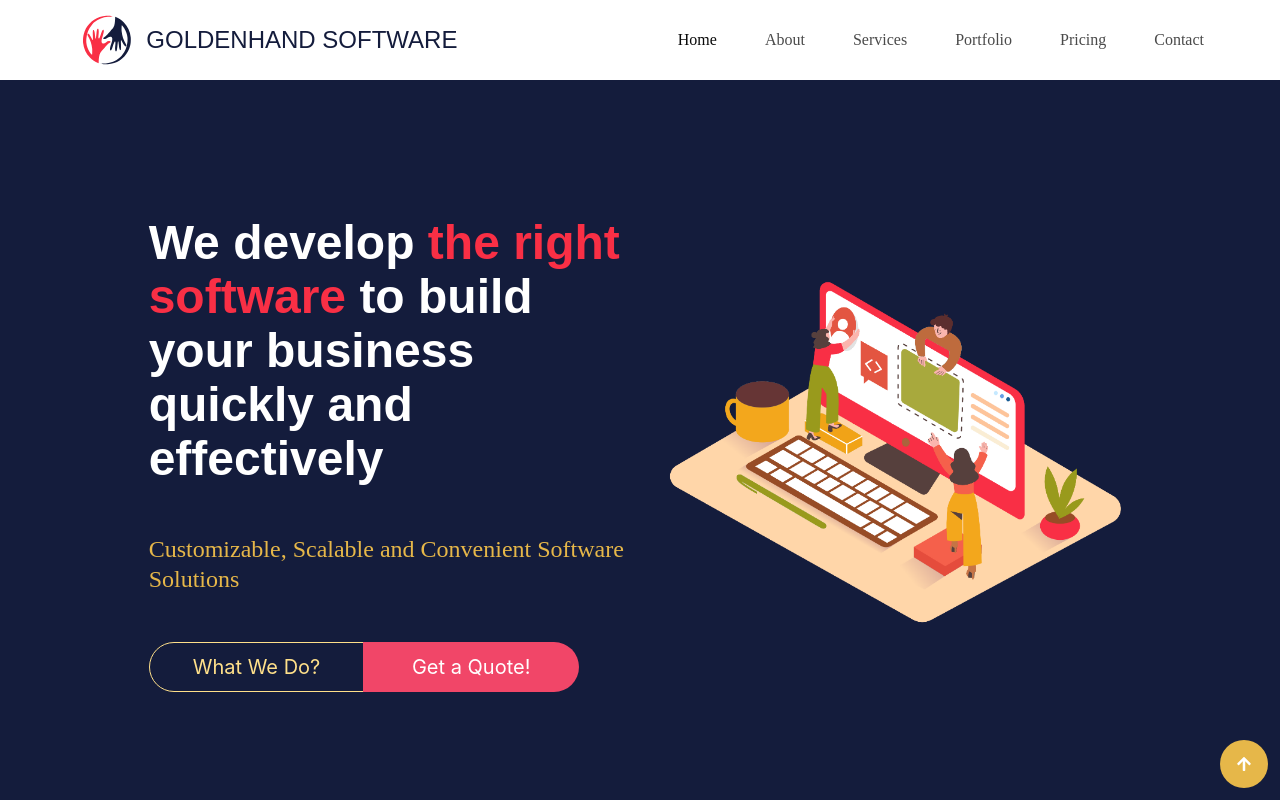
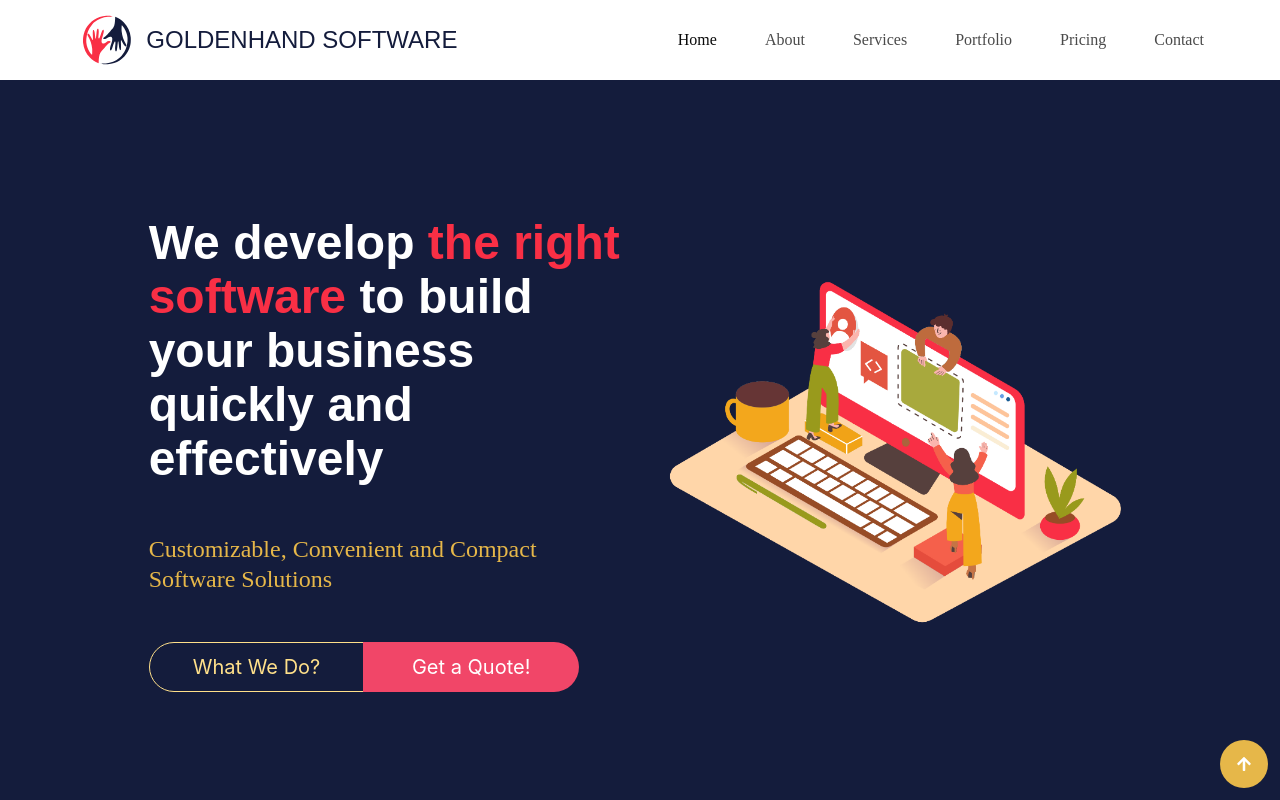
Before and after one commit to mrwormhole/Goldenhand-NextJS, a Next.js app: page / in a window 1280 px wide. Shown: the top 800 px of the page. Built offline with nearby package versions, Linux system fonts and the light colour scheme; a web font is replaced by a local one.

Commit message:
Update introduction.tsx

```diff
--- a/components/introduction.tsx
+++ b/components/introduction.tsx
@@ -9,7 +9,7 @@ export default function Introduction() {
               <div className="column is-5 is-offset-1">
                 <h1 className="title"> We develop <span>the right software</span> to build your business quickly and effectively </h1>
                 <br />
-                <h2 className="subtitle"> Customizable, Scalable and Convenient Software Solutions </h2>
+                <h2 className="subtitle"> Customizable, Convenient and Compact Software Solutions </h2>
                 <br />
                 <div className="buttons has-addons is-left">
                   <Link className="button is-warning is-outlined is-rounded is-medium" style={{width: "45%"}}
```
